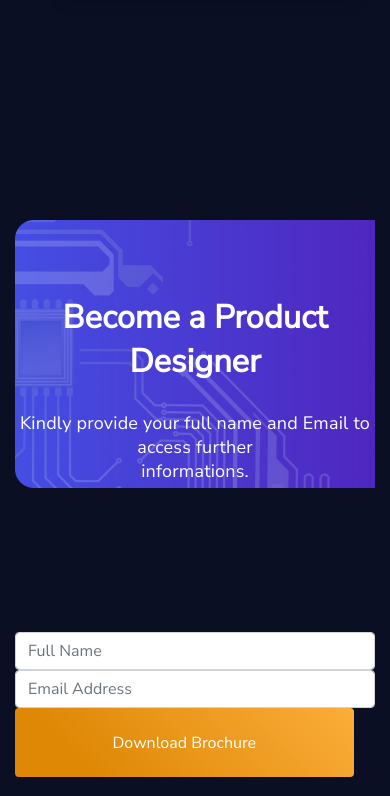
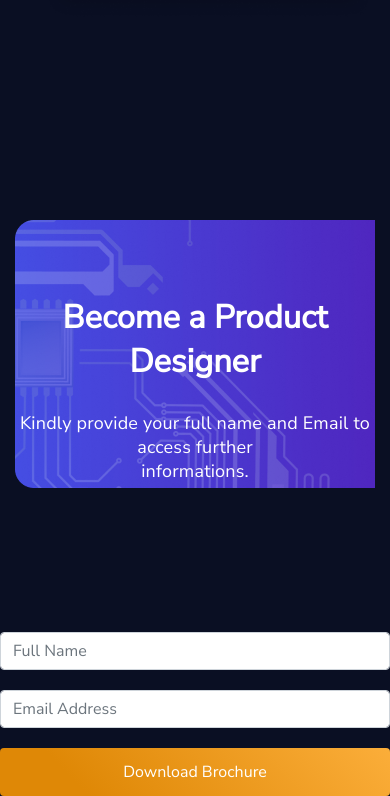
Before and after one commit to pluralcodetech/product_design_landingpage, a plain HTML site: page index.html in a window 390 px wide. Shown: the part 1866-2662 px from the top of the page. Drawn offline with nearby package versions, Linux system fonts and the light colour scheme.

Commit message:
update on download brochure responsiveness

```diff
--- a/index.html
+++ b/index.html
@@ -173,15 +173,43 @@
           <p>Kindly provide your full name and Email to access further <br> informations.</p>
         </div>
 
-          <form class="regdownload">
-            <div>
-              <input type="text" class="form-control" id="validationTooltip01" value="" placeholder="Full Name" required>
+        <div class="wrap">
+          <form action="wrap-move">
+            <div class="row details">
+              <input type="Name" class="form-control" id="inputName" placeholder="Full Name">
+              <input type="email" class="form-control" id="inputEmail" placeholder="Email Address">
             </div>
-            <div>
-              <input type="text" class="form-control" id="validationTooltip01" value="" placeholder="Email Address" required>
+            <div class="row">
+              <input class="db" type="submit" value="Download Brochure">
             </div>
-            <button class="brochureDownload">Download Brochure</button>
           </form>
+        </div>
+      </div>
+    </section>
+
+
+</body>
+</html>
+
+
+
+
+
+
+
+
+
+
+          <!-- <form class="input-group">
+            <div class="form-group">
+              <input type="Name" class="form-control" id="inputName" placeholder="Full Name">
+              <input type="email" class="form-control" id="inputEmail" placeholder="Email Address">
+              <button class="broch" type="submit">Download Brochure</button>
+          </div>
+          </form> -->
+
+
+
 
       </div>
 
--- a/mentors.css
+++ b/mentors.css
@@ -184,6 +184,93 @@ body{
   padding-bottom: 74.54px;
 }
 
-.regdownload{
+
+input[type=text]{
+  width: 100%;
+  padding: 12px;
+  border: 1px solid #ccc;
+  border-radius: 4px;
+  resize: vertical;
+}
+
+input[type=submit] {
+  background-color: #04AA6D;
+  color: white;
+  padding: 12px 20px;
+  border: none;
+  border-radius: 4px;
+  cursor: pointer;
+  float: right;
+}
+.wrap{
+  display: flex;
+  justify-content: center;
+  align-items: center;
+
+}
+.form-control{
+  margin-bottom: 20px;
+}
+input[type=submit]:hover {
+  background-color: #45a049;
+}
+.db{
+  border-radius: 4px;
+  padding: 25px 97.5px;
+  background: linear-gradient(225.55deg, #FFB341 -11.25%, #DF8806 79.43%);
+  color: #ffffff;
+  outline: none;
+  border: none;
+
+}
+
+@media screen and (max-width: 600px) {
+  .col-75, input[type=submit] {
+    width: 100%;
+    margin-top: 0;
+  }
+}
+
+/* Clear floats after the columns */
+.row:after {
+  content: "";
+  display: table;
+  clear: both;
+}
+
+/* Responsive layout - when the screen is less than 600px wide, make the two columns stack on top of each other instead of next to each other */
+
+/* .regdownload{
 margin: 5% auto;
+width: 100%;
+
 }
+@media screen and (max-width: 600px) {
+  .regdownload {
+    margin: 5% auto !important;
+  }
+
+} */
+  /* width: 600px;
+  margin: 0 auto; */
+  /* border: 1px solid grey; */
+  /* margin: 20%;
+
+  border-radius: 10px;
+  padding: 20px; */
+/* } */
+
+
+/* .broch{
+  width: 200px;
+  margin: 0 auto;
+  border: 1px solid gray;
+  padding: 20px;
+  border-radius: 4px; */
+    /* padding: 22.5px 97.5px; */
+    /* background: linear-gradient(225.55deg, #FFB341 -11.25%, #DF8806 79.43%);
+    color: #ffffff;
+    outline: none !important; */
+    /* border: none;
+    box-shadow: none !important;
+} */
```
